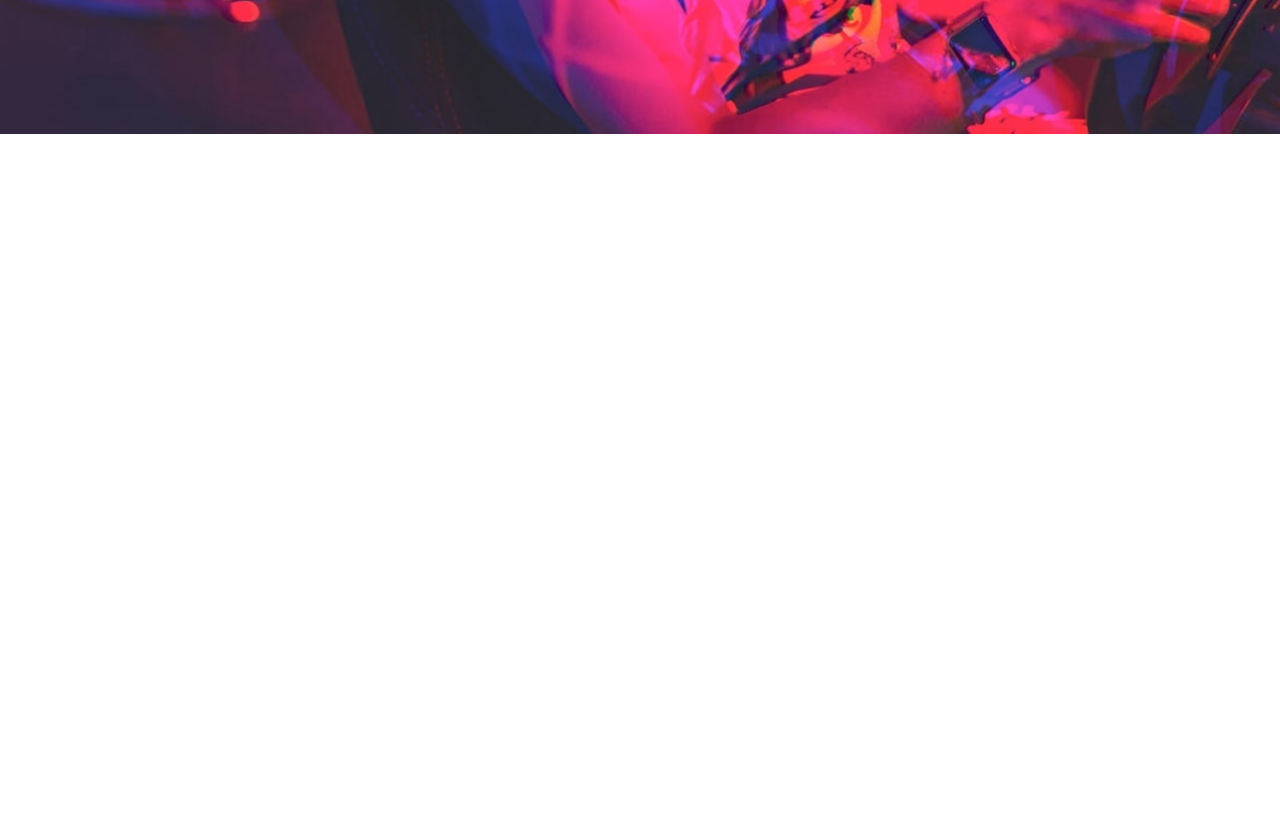
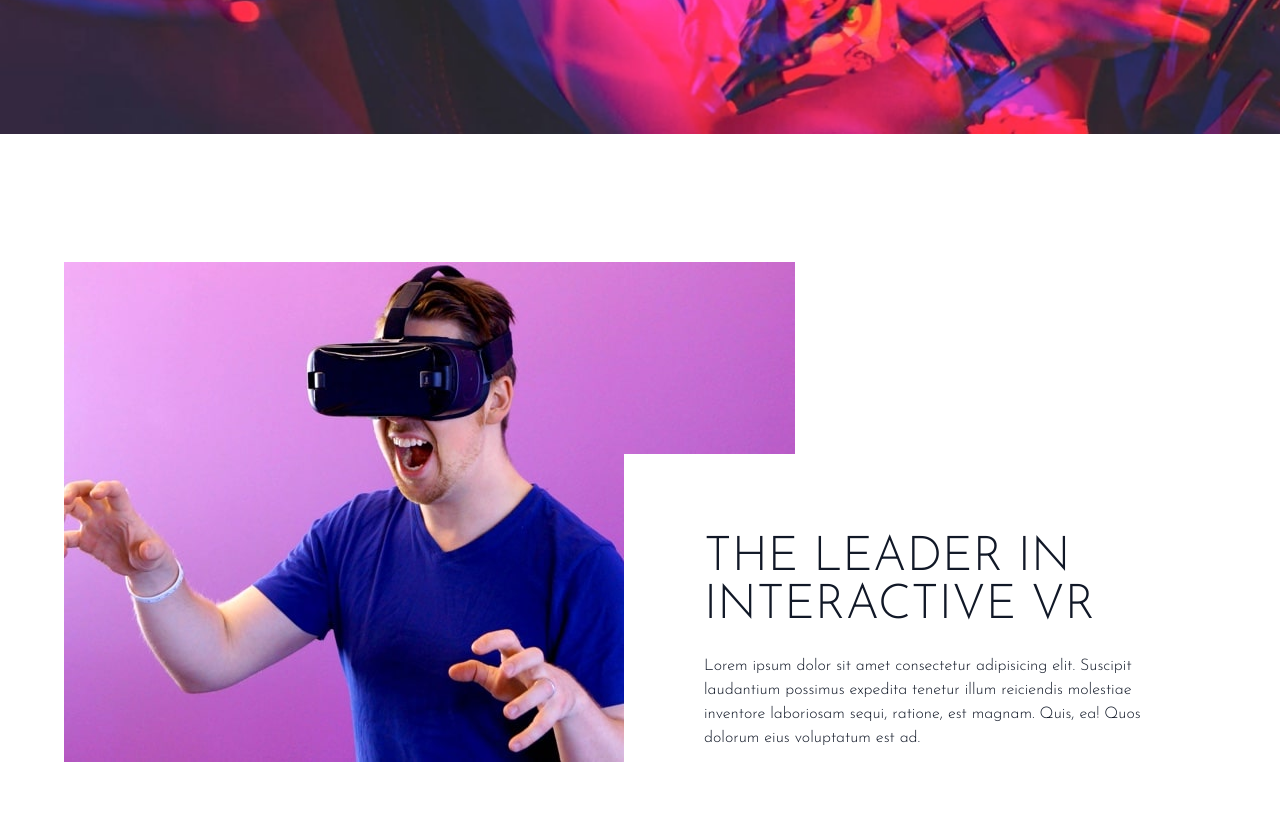
Before and after one commit to strangermushwana/loopstudios, a website: page index.html in a window 1280 px wide. Shown: the part 522-1355 px from the top of the page. Before the commit the page ends 800 px from the top, so only its background shows below. Drawn offline with Linux system fonts and the light colour scheme.

Commit message:
features section

```diff
--- a/index.html
+++ b/index.html
@@ -50,5 +50,22 @@
         </div>
       </div>
     </section>
+    <!-- Feature Section -->
+    <section id="feature">
+      <!-- Feature Container -->
+      <div class="relative container flex flex-col max-w-6xl mx-auto my-32 px-6 text-gray-900 md:flex-row md:px-0">
+        <!-- Image -->
+        <img src="images/desktop/image-interactive.jpg" alt="">
+        <!-- Text Container -->
+        <div class="top-48 pr-0 bg-white md:absolute md:right-0 md:py-20 md:pl-20">
+          <h2 class="max-w-lg mt-10 mb-6 font-sans text-4xl text-center m-auto text-gray-900 uppercase md:text-5xl md:mt-0 md:text-left">
+            The leader in interactive VR
+          </h2>
+          <p class="max-w-md text-center m-auto md:text-left md:m-0">
+            Lorem ipsum dolor sit amet consectetur adipisicing elit. Suscipit laudantium possimus expedita tenetur illum reiciendis molestiae inventore laboriosam sequi, ratione, est magnam. Quis, ea! Quos dolorum eius voluptatum est ad.
+          </p>
+        </div>
+      </div>
+    </section>
   </body>
 </html>
```
Also changed, not shown: css/style.css.
